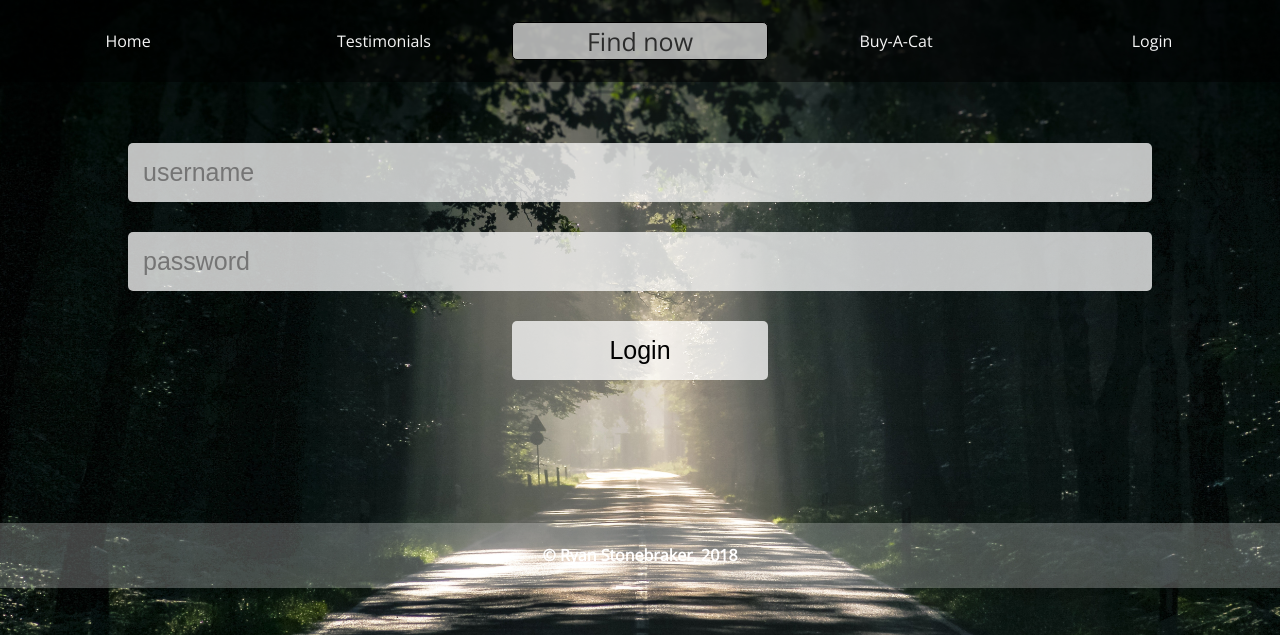
After one commit to RyanStonebraker/scrapeThisPage, a Flask app: page /login in a window 1280 px wide. The commit adds this page. Shown: the top 635 px of the page. Run offline with Flask 2, Linux system fonts and the light colour scheme.

Commit message:
Adds login page

```diff
--- a/hackThisPage/static/css/style.css
+++ b/hackThisPage/static/css/style.css
@@ -139,6 +139,44 @@ main article section.info h4 {
   margin-left: 15px;
 }
 
+main form.login {
+  display: flex;
+  flex-direction: column;
+  justify-content: center;
+  align-items: center;
+}
+
+main form.login input {
+  margin: 15px 0;
+  font-size: 25px;
+  border: none;
+  border-radius: 5px;
+  outline: none;
+  background-color: rgba(255, 255, 255, 0.75);
+}
+
+main form.login input[type="text"],
+main form.login input[type="password"] {
+  width: calc(100% - 30px);
+  padding: 15px;
+}
+
+main form.login input[type="submit"] {
+  padding: 15px;
+  width: 25%;
+}
+
+main h5.message {
+  margin: auto;
+  text-align: center;
+  color: red;
+  font-size: 20px;
+  background-color: rgba(255,255,255,.75);
+  padding: 15px;
+  margin-top: 50px;
+  border-radius: 5px;
+}
+
 footer {
   color: white;
   display: flex;
--- a/hackThisPage/templates/base.html
+++ b/hackThisPage/templates/base.html
@@ -6,29 +6,38 @@
     <link rel="stylesheet" href={{ url_for('static', filename='css/style.css') }}>
     <link href="https://fonts.googleapis.com/css?family=Open+Sans" rel="stylesheet">
     <link rel="shortcut icon" href="{{ url_for('static', filename='img/favicon.png') }}">
+    {% if frontpage %}
       <script src={{ url_for('static', filename='js/fix-search.js') }}></script>
+    {% else %}
+      <style type="text/css">
+        header { height: auto; }
+        header nav li.top-search-bar input { visibility: visible; }
+      </style>
+    {% endif %}
   </head>
   <body style="background-image: url({{ url_for('static', filename='img/lightedroad.jpg') }});">
     <header>
-      <nav>
+    <nav class="{{ '' if frontpage else 'fixed-bg' }}">
         <li><a href="/">Home</a></li>
         <li><a href="#">Testimonials</a></li>
         <form action="/search">
-          <li class="top-search-bar"><input type="text" name="catName" placeholder="Find now"></li>
+          <li class="top-search-bar"><input type="text" name="catName" placeholder="Find now" value="{{ request.args.catName }}"></li>
         </form>
         <li><a href="#">Buy-A-Cat</a></li>
-        <li><a href="#">Login</a></li>
+        <li><a href="/login">Login</a></li>
       </nav>
+      {% if frontpage %}
         <figure class="logo">
-        <img src={{ url_for('static', filename='img/cat_black.svg') }} />
+          <img src="{{ url_for('static', filename='img/cat_black.svg') }}" />
           <h1>CATS R US, INC.</h1>
           <form action="/search">
-          <input type="text" name="catName" placeholder="Find now">
+            <input type="text" name="catName" placeholder="Find now" value="{{ request.args.catName }}">
           </form>
         </figure>
+      {% endif %}
     </header>
     <main>
-      {% block articles %} {% endblock %}
+      {% block main %} {% endblock %}
     </main>
   </body>
   <footer>
--- a/hackThisPage/templates/index.html
+++ b/hackThisPage/templates/index.html
@@ -1,7 +1,7 @@
 {% extends "base.html" %}
 {% block title %}CATS R US{% endblock %}
 
-{% block articles %}
+{% block main %}
   {% for cat in cats %}
     <article>
       <figure>
--- /dev/null
+++ b/hackThisPage/templates/login.html
@@ -0,0 +1,13 @@
+{% extends "base.html" %}
+{% block title %}CATS R US | Login{% endblock %}
+
+{% block main %}
+  <form class="login" action="" method="post">
+    <input type="text" placeholder="username" name="username" value="{{ request.form.username }}">
+    <input type="password" placeholder="password" name="password" value="{{ request.form.password }}">
+    <input type="submit" value="Login">
+  </form>
+  {% if errorMessage %}
+    <h5 class="message"> {{ errorMessage }}</h5>
+  {% endif %}
+{% endblock %}
--- a/hackThisPage/views.py
+++ b/hackThisPage/views.py
@@ -1,10 +1,13 @@
 from flask import render_template
 from flask import request
 from flask import redirect
+from flask import url_for
+from flask import make_response
 from hackThisPage import app
 
 import sys
 import pymysql
+import random
 
 def retrieveEntries(database='catdb', table='cats', columns='*', where=''):
     host='localhost'
@@ -32,10 +35,23 @@ def retrieveCats(catName=""):
 @app.route("/")
 def index():
     cats = retrieveCats()
-    return render_template("index.html", cats=cats)
+    return render_template("index.html", cats=cats, frontpage=True)
 
 @app.route("/search")
 def search():
     catName = request.args.get('catName')
     cats = retrieveCats(catName)
     return render_template("index.html", cats=cats)
+
+@app.route("/login", methods=['GET', 'POST'])
+def login():
+    errorMessage = None
+    if request.method == 'POST':
+        usersCreds = retrieveEntries('users', 'credentials', '*')
+        for userCreds in usersCreds:
+            if request.form['username'] == userCreds[0] and request.form['password'] == userCreds[1]:
+                response = make_response(redirect(url_for('index')))
+                response.set_cookie('COOKIE', str(int(random.random() * 100)))
+                return response
+        errorMessage="ERROR! The username or password is not valid."
+    return render_template("login.html", loginpage=True, errorMessage=errorMessage)
```
Lines whose indentation alone changed are shown as unchanged.
